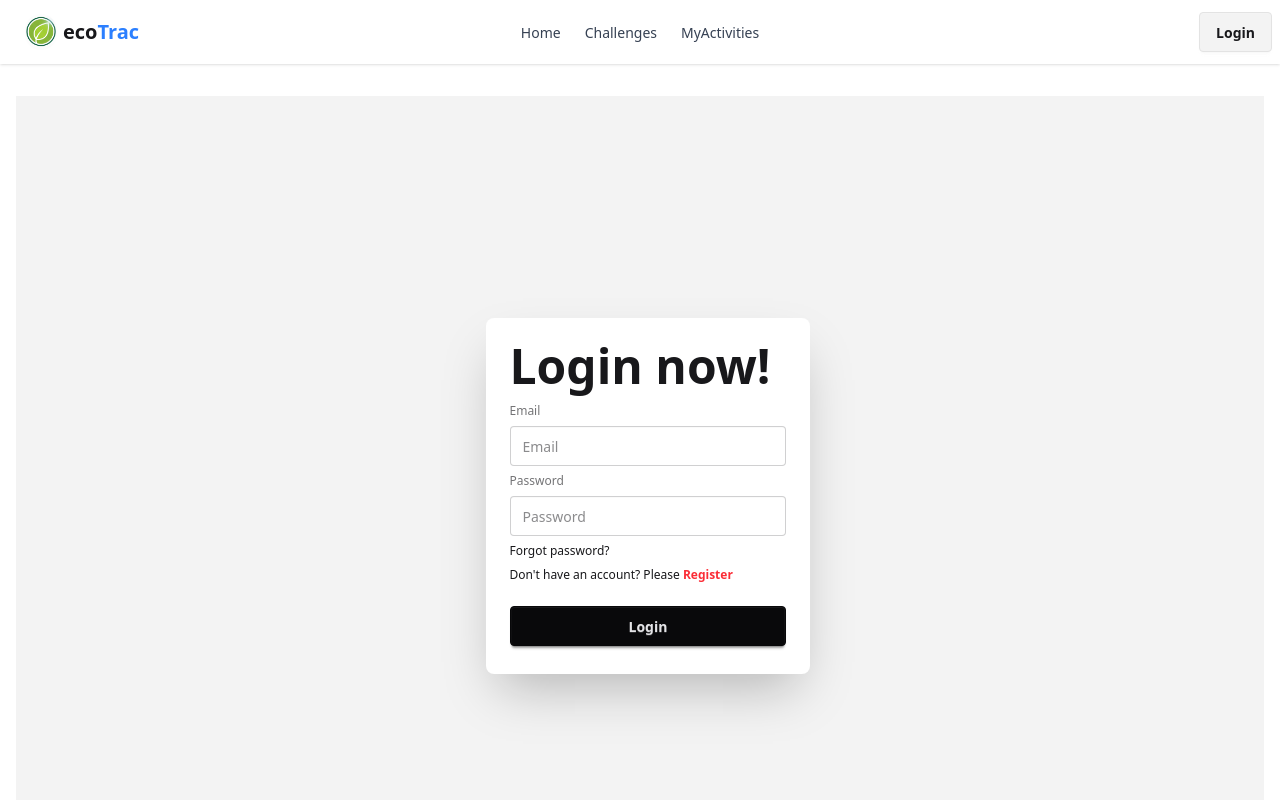
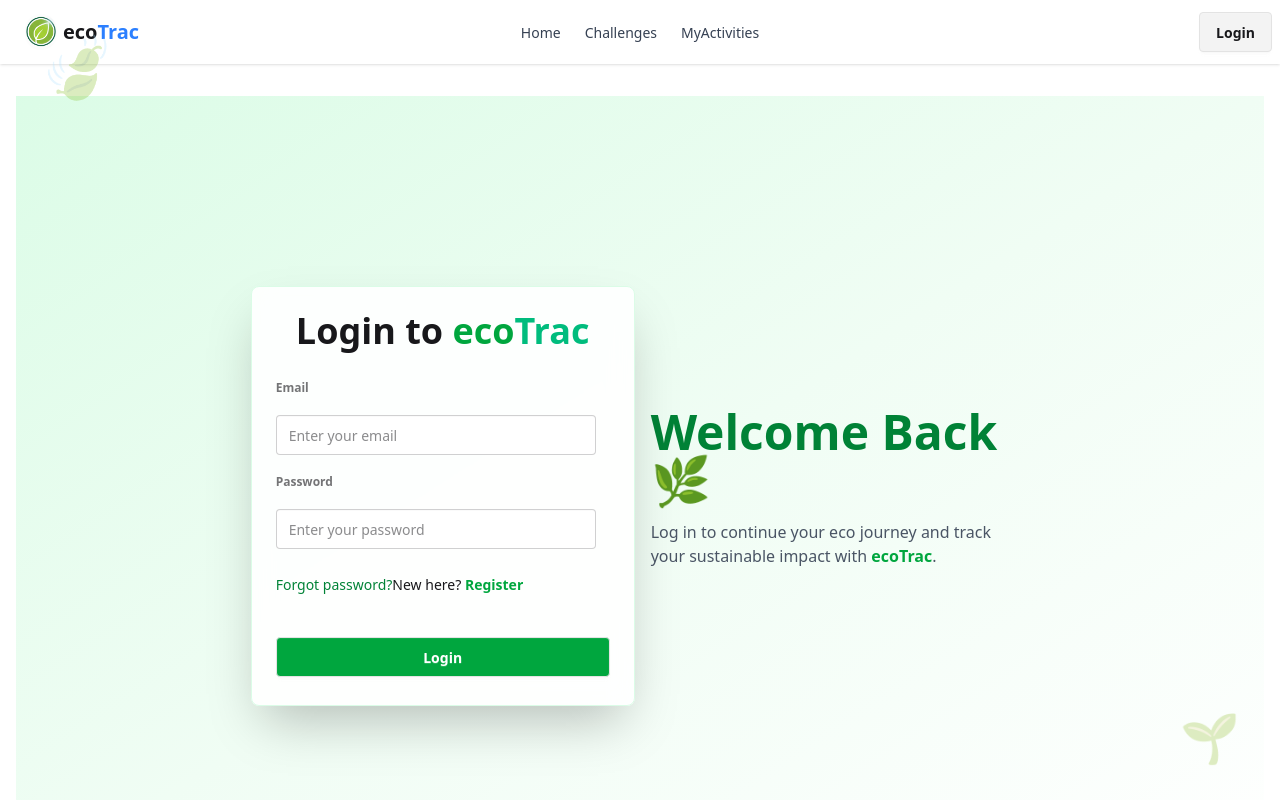
Before and after one commit to nayem-420/b12-a10-ecoTrac-client, a React (Vite) app: page /login in a window 1280 px wide. Shown: the top 800 px of the page. Built offline with nearby package versions, Linux system fonts and the light colour scheme.

Commit message:
added registration page

```diff
--- a/src/Pages/Login.jsx
+++ b/src/Pages/Login.jsx
@@ -1,36 +1,109 @@
 import React from "react";
+import { motion } from "framer-motion";
 import { Link } from "react-router";
 
 const Login = () => {
   return (
-    <div className="hero bg-base-200 min-h-screen">
-      <div className="hero-content">
-        <div className="text-center lg:text-left"></div>
-        <div className="card bg-base-100 w-full max-w-sm shrink-0 shadow-2xl">
+    <motion.div
+      className="hero bg-gradient-to-br from-green-100 via-green-50 to-white min-h-screen"
+      initial={{ opacity: 0 }}
+      animate={{ opacity: 1 }}
+      transition={{ duration: 0.8 }}
+    >
+      <div className="hero-content flex-col lg:flex-row-reverse">
+        {/* Left side intro text */}
+        <motion.div
+          className="text-center lg:text-left"
+          initial={{ x: 50, opacity: 0 }}
+          animate={{ x: 0, opacity: 1 }}
+          transition={{ delay: 0.3, duration: 0.6 }}
+        >
+          <h1 className="text-5xl font-bold text-green-700">
+            Welcome Back 🌿
+          </h1>
+          <p className="py-4 text-gray-600 max-w-sm">
+            Log in to continue your eco journey and track your sustainable
+            impact with <span className="text-green-600 font-semibold">ecoTrac</span>.
+          </p>
+        </motion.div>
+
+        {/* Card */}
+        <motion.div
+          className="card bg-white/90 backdrop-blur-md w-full max-w-sm shadow-2xl border border-green-100"
+          initial={{ y: 80, opacity: 0 }}
+          animate={{ y: 0, opacity: 1 }}
+          transition={{ duration: 0.7, ease: "easeOut" }}
+        >
           <div className="card-body">
-            <h1 className="text-5xl font-bold">Login now!</h1>
-            <fieldset className="fieldset">
-              <label className="label">Email</label>
-              <input type="email" className="input" placeholder="Email" />
-              <label className="label">Password</label>
-              <input type="password" className="input" placeholder="Password" />
-              <div>
-                <a className="link link-hover">Forgot password?</a>
-              </div>
-              <div>
-                <p className="">
-                  Don't have an account? Please{" "}
-                  <Link to={"/register"} className="font-semibold text-red-500">
+            <h1 className="text-4xl font-bold text-center mb-4">
+              Login to <span className="text-green-600">eco</span>
+              <span className="text-emerald-500">Trac</span>
+            </h1>
+
+            <motion.fieldset
+              className="fieldset space-y-3"
+              initial={{ opacity: 0 }}
+              animate={{ opacity: 1 }}
+              transition={{ delay: 0.5 }}
+            >
+              <label className="label font-semibold">Email</label>
+              <input
+                type="email"
+                className="input input-bordered"
+                placeholder="Enter your email"
+              />
+              <label className="label font-semibold">Password</label>
+              <input
+                type="password"
+                className="input input-bordered"
+                placeholder="Enter your password"
+              />
+
+              <div className="flex justify-between text-sm mt-2">
+                <a className="link link-hover text-green-700">
+                  Forgot password?
+                </a>
+                <p>
+                  New here?{" "}
+                  <Link
+                    to="/register"
+                    className="font-semibold text-green-600 hover:underline"
+                  >
                     Register
                   </Link>
                 </p>
               </div>
-              <button className="btn btn-neutral mt-4">Login</button>
-            </fieldset>
+
+              <motion.button
+                whileHover={{ scale: 1.05 }}
+                whileTap={{ scale: 0.95 }}
+                transition={{ type: "spring", stiffness: 200 }}
+                className="btn bg-green-600 hover:bg-green-700 text-white mt-6 w-full"
+              >
+                Login
+              </motion.button>
+            </motion.fieldset>
           </div>
-        </div>
+        </motion.div>
       </div>
-    </div>
+
+      {/* floating eco icons */}
+      <motion.div
+        className="absolute top-10 left-10 text-green-300 text-6xl opacity-30"
+        animate={{ y: [0, -15, 0] }}
+        transition={{ duration: 5, repeat: Infinity }}
+      >
+        🍃
+      </motion.div>
+
+      <motion.div
+        className="absolute bottom-10 right-10 text-green-200 text-5xl opacity-30"
+        animate={{ y: [0, 20, 0] }}
+        transition={{ duration: 6, repeat: Infinity }}
+      >
+        🌱
+      </motion.div>
+    </motion.div>
   );
 };
 
--- a/src/Pages/Register.jsx
+++ b/src/Pages/Register.jsx
@@ -1,11 +1,72 @@
-import React from 'react';
+import React from "react";
+import { motion } from "framer-motion";
 
 const Register = () => {
-    return (
-        <div>
-            <h1>registration page</h1>
-        </div>
-    );
+  return (
+    <motion.div
+      className="hero bg-base-200 min-h-screen"
+      initial={{ opacity: 0 }}
+      animate={{ opacity: 1 }}
+      transition={{ duration: 0.8 }}
+    >
+      <div className="hero-content flex-col lg:flex-row-reverse">
+        {/* Text Section */}
+        <motion.div
+          className="text-center lg:text-left"
+          initial={{ x: 100, opacity: 0 }}
+          animate={{ x: 0, opacity: 1 }}
+          transition={{ duration: 0.8, delay: 0.2 }}
+        >
+          <h1 className="text-5xl font-bold">
+            Register Now to eco<span className="text-blue-500">Trac</span>!
+          </h1>
+          <p className="py-6 text-gray-600">
+            Join our green community and start tracking your eco-friendly
+            journey today! Together we can make the Earth cleaner 🌱
+          </p>
+        </motion.div>
+
+        {/* Form Section */}
+        <motion.div
+          className="card bg-base-100 w-full max-w-sm shrink-0 shadow-2xl"
+          initial={{ scale: 0.8, opacity: 0 }}
+          animate={{ scale: 1, opacity: 1 }}
+          transition={{ duration: 0.6, delay: 0.4 }}
+        >
+          <div className="card-body">
+            <h2 className="text-center text-3xl font-bold mb-4">
+              Create Account
+            </h2>
+            <fieldset className="fieldset">
+              <label className="label">Name</label>
+              <input type="text" className="input" placeholder="Your name" />
+
+              <label className="label">Email</label>
+              <input type="email" className="input" placeholder="Email" />
+
+              <label className="label">Password</label>
+              <input type="password" className="input" placeholder="Password" />
+
+              <label className="label">Confirm Password</label>
+              <input
+                type="password"
+                className="input"
+                placeholder="Confirm password"
+              />
+
+              <motion.button
+                className="btn btn-neutral mt-6"
+                whileHover={{ scale: 1.05 }}
+                whileTap={{ scale: 0.95 }}
+              >
+                Register
+              </motion.button>
+            </fieldset>
+          </div>
+        </motion.div>
+      </div>
+    </motion.div>
+  );
 };
 
 export default Register;
```
